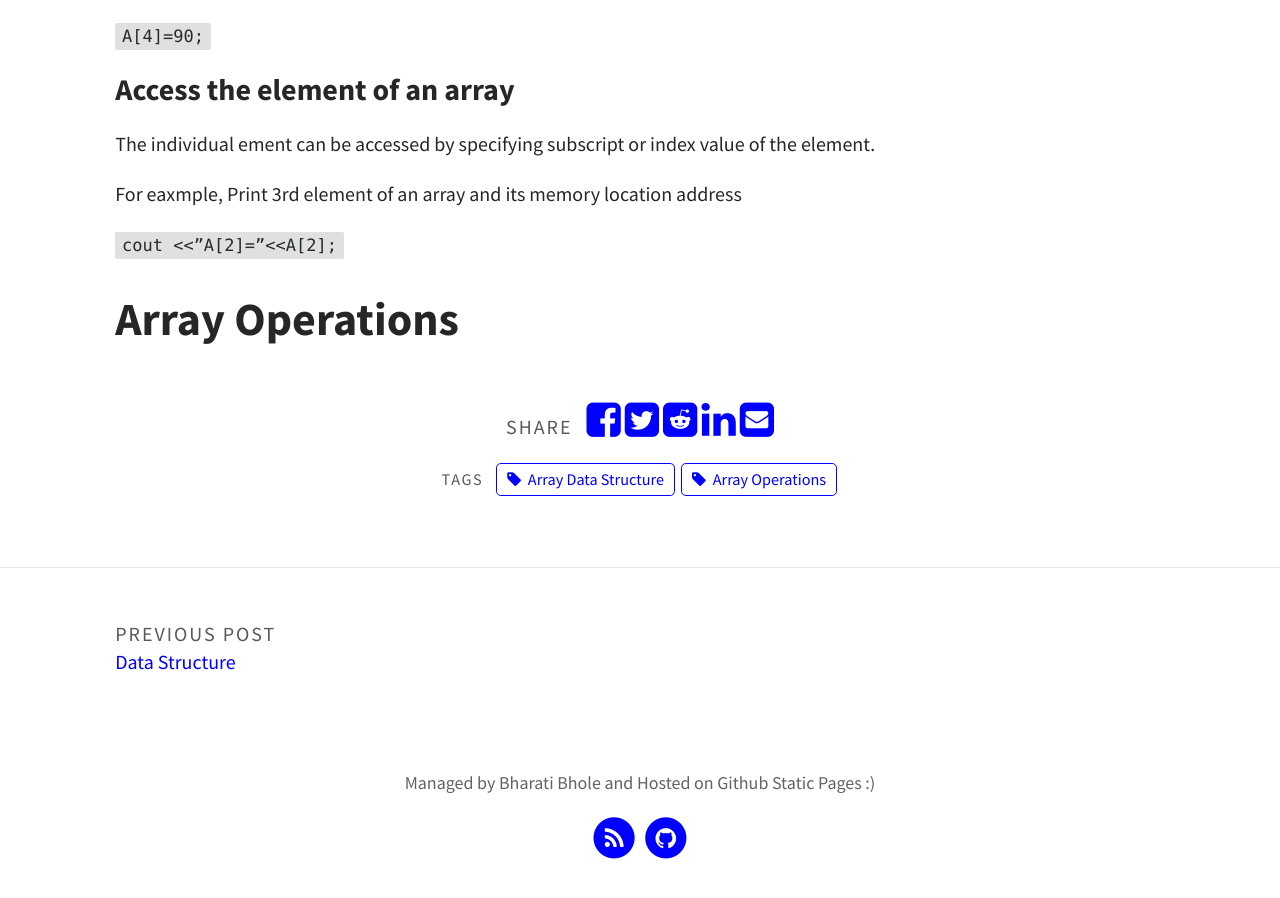
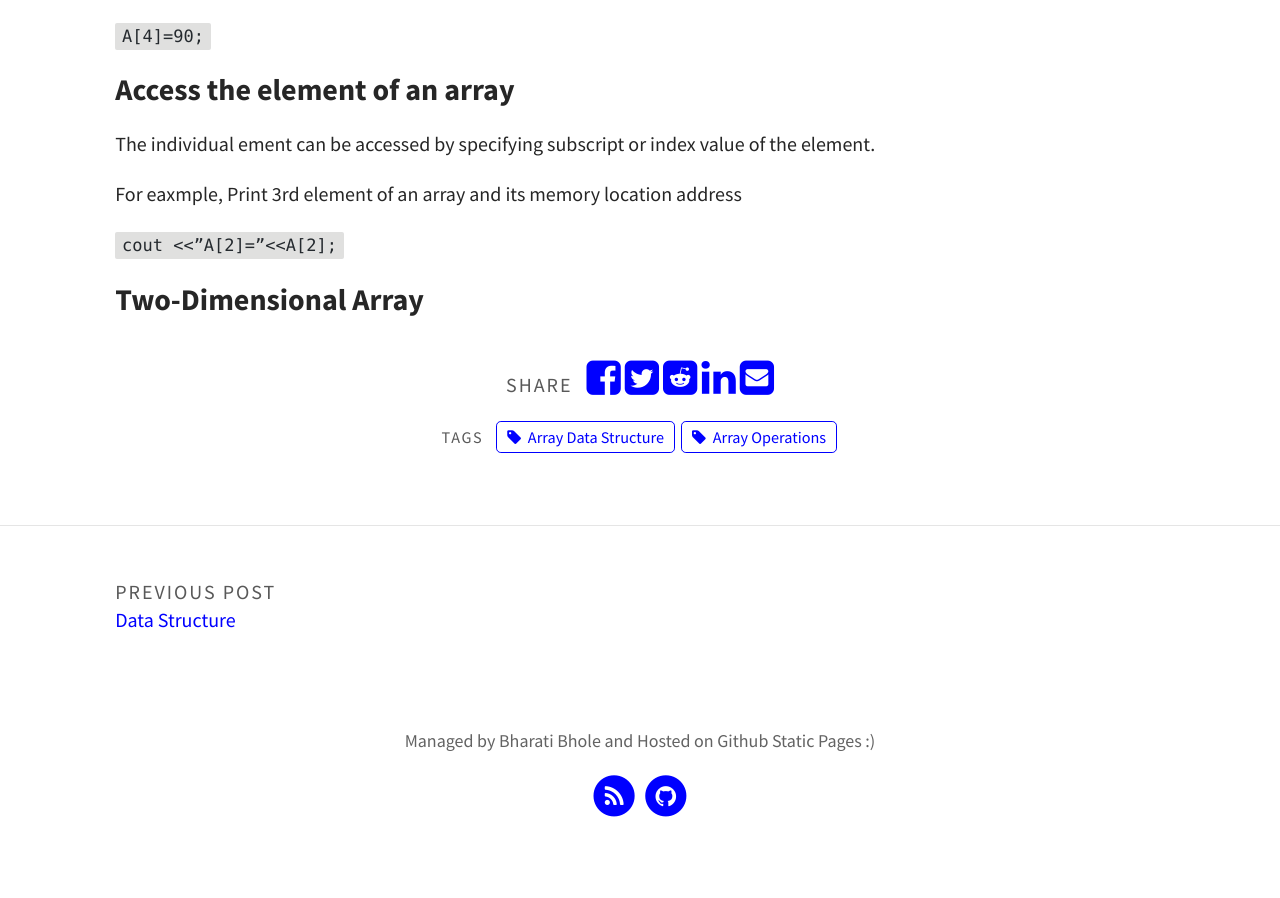
Before and after one commit to bharatibhole/bharatibhole.github.io, a Jekyll site: the page built from _posts/2020-09-06-Array-Data-Structure.md, in a window 1280 px wide and 900 px high, scrolled down 2793 px. Built offline with Jekyll 4.4.1, drawn with Linux system fonts in a browser that asks for light colours; after the commit the page ends 3651 px from its top, so only the background shows below that.

Commit message:
Update 2020-09-06-Array-Data-Structure.md

```diff
--- a/_posts/2020-09-06-Array-Data-Structure.md
+++ b/_posts/2020-09-06-Array-Data-Structure.md
@@ -89,4 +89,4 @@ For eaxmple, Print 3rd element of an array and its memory location address
 
 `cout <<”A[2]=”<<A[2];`
 
-# Array Operations
+### Two-Dimensional Array
```
